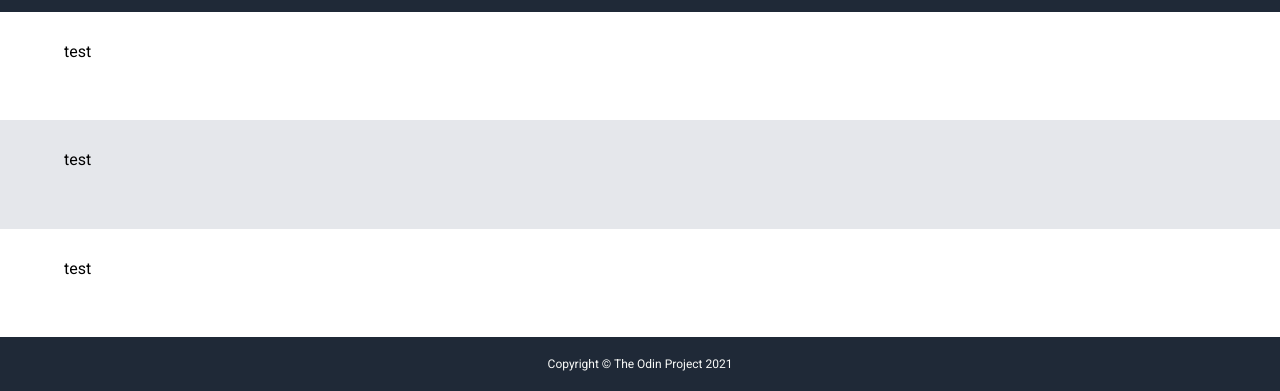
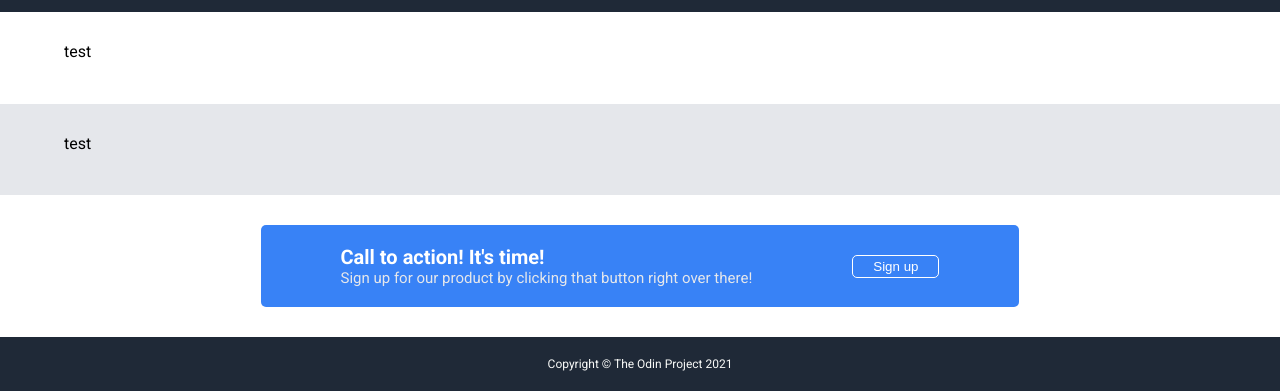
Before and after one commit to JackAgtual/landing-page, a plain HTML site: page index.html in a window 1280 px wide. Shown: the part 409-800 px from the top of the page. Drawn offline with Linux system fonts and the light colour scheme.

Commit message:
Call to action

```diff
--- a/index.html
+++ b/index.html
@@ -39,8 +39,15 @@
     <div class="quote main">
         test
     </div>
+
     <div class="call-to-action main">
-        test
+        <div class="cta-box">
+            <div class="cta-txt">
+                <div class="cta-title">Call to action! It's time!</div>
+                <div>Sign up for our product by clicking that button right over there!</div>
+            </div>
+            <button id="cta-btn">Sign up</button>
+        </div>
     </div>
     <div class="footer">
         Copyright &#169; The Odin Project 2021
--- a/styles.css
+++ b/styles.css
@@ -109,3 +109,40 @@ li {
     width: 400px;
     padding-left: 60px;
 }
+
+.call-to-action {
+    display: flex;
+    justify-content: center;
+    align-self: center;
+}
+
+.cta-box {
+    padding: 20px 80px;
+    display: flex;
+    justify-content: space-between;
+    align-items: center;
+    background-color: #3882F6;
+    border-radius: 5px;
+}
+
+.cta-title {
+    color: white;
+    font-weight: 900;
+    font-size: 20px;
+}
+
+.cta-txt {
+    color: #E5E7EB;
+    font-size: 15px;
+}
+
+#cta-btn {
+    margin-left: 100px;
+    background-color: #3882F6;
+    border-color: white;
+    color: white;
+    border-radius: 5px;
+    padding: 3px 20px;
+    border-width: 1px;
+    border-style: solid;
+}
```
